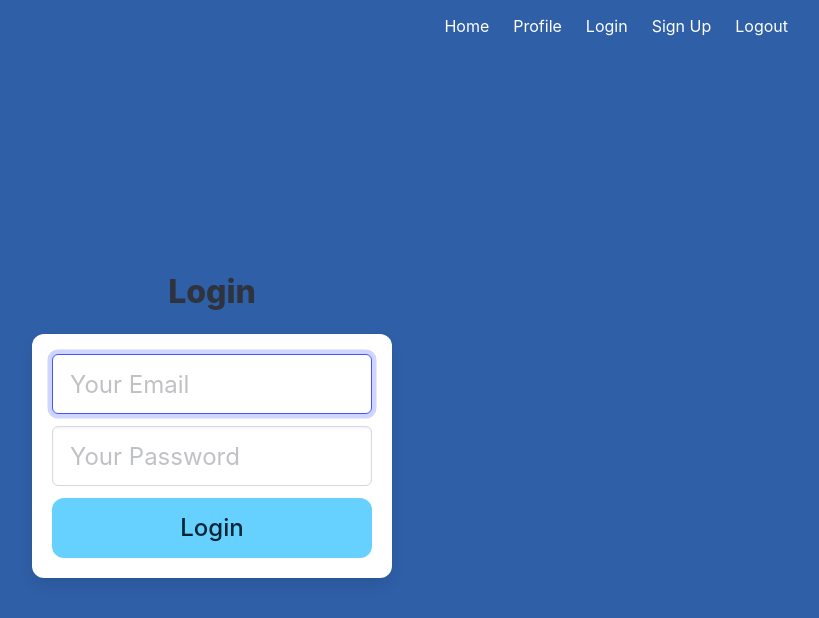
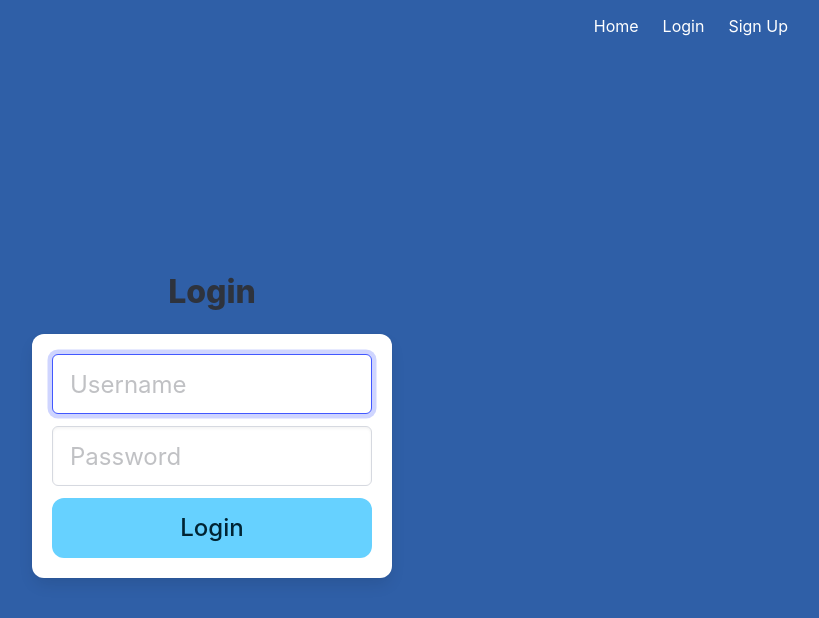
Before and after one commit to ayoo1131/project_repo, a Flask app: page /login in a window 1280 px wide. Shown: the top 618 px of the page, without its empty margins (428-1247 px from the left). Run offline with Flask 3, Linux system fonts and the light colour scheme.

Commit message:
Completed Login

```diff
--- a/my_app/auth.py
+++ b/my_app/auth.py
@@ -12,6 +12,21 @@ auth = Blueprint('auth', __name__)
 @auth.route('/login')
 def login():
     return render_template('login.html')
+
+@auth.route('/login', methods=['POST'])
+def login_post():
+    username = request.form.get('username')
+    password = request.form.get('password')
+
+    user = User.query.filter_by(username=username).first()
+
+    #Check if user exists. Also check if password entered by user corresponds to username
+    if not user or not check_password_hash(user.password, password):
+        return render_template('login.html', loginError="Login Failed. Verify username/password are correct")
+
+    #call flask method to login user
+    login_user(user)
+    return render_template('dashboard.html', username = username)
 
 @auth.route('/signup')
 def signup():
--- a/my_app/main.py
+++ b/my_app/main.py
@@ -7,7 +7,7 @@ main = Blueprint('main', __name__)
 def index():
     return render_template('index.html')
 
-@main.route('/profile')
+@main.route('/dashboard')
 @login_required
 def profile():
-    return render_template('profile.html', name=current_user.name)
+    return render_template('dashboard.html', name=current_user.name)
--- a/my_app/templates/base.html
+++ b/my_app/templates/base.html
@@ -10,8 +10,6 @@
 </head>
 
 <body style="background-color: hsl(216, 56%, 42% );">
-	<!--    <section class="hero is-primary is-fullheight"> -->
-	<!-- <section class="hero is-fullheight has-background-info-dark"> -->
 	<section class="hero is-fullheight">
 
         <div class="hero-head">
@@ -20,10 +18,10 @@
                     <div id="navbarMenuHeroA" class="navbar-menu">
                         <div class="navbar-end">
                             <a href="{{ url_for('main.index') }}" class="navbar-item has-text-white">Home</a>
-                            <a href="{{ url_for('main.profile') }}" class="navbar-item has-text-white">Profile</a>
+		    	    <!--<a href="{{ url_for('main.profile') }}" class="navbar-item has-text-white">Profile</a>-->
                             <a href="{{ url_for('auth.login') }}" class="navbar-item has-text-white">Login</a>
                             <a href="{{ url_for('auth.signup') }}" class="navbar-item has-text-white">Sign Up</a>
-                            <a href="{{ url_for('auth.logout') }}" class="navbar-item has-text-white">Logout</a>
+			    <!--<a href="{{ url_for('auth.logout') }}" class="navbar-item has-text-white">Logout</a>-->
                         </div>
                     </div>
                 </div>
--- a/my_app/templates/login.html
+++ b/my_app/templates/login.html
@@ -6,15 +6,23 @@
     <div class="box">
     <!--<body style="background-color: hsl(356, 56%, 42% );">-->
         <form method="POST" action="/login">
-            <div class="field">
+            {%if userSuccessfullyAdded%}
+	    	<h1 class = "has-text-success">{{userSuccessfullyAdded}}</h1>
+	    {%endif%}
+
+	    {%if loginError%}
+	    	<h1 class = "has-text-danger">{{loginError}}</h1>
+	    {%endif%}
+
+	    <div class="field">
                 <div class="control">
-                    <input class="input is-large" type="email" name="email" placeholder="Your Email" autofocus="">
+                    <input class="input is-large" type="text" name="username" placeholder="Username" autofocus="">
                 </div>
             </div>
 
             <div class="field">
                 <div class="control">
-                    <input class="input is-large" type="password" name="password" placeholder="Your Password">
+                    <input class="input is-large" type="password" name="password" placeholder="Password">
                 </div>
             </div>
             <button class="button is-block is-info is-large is-fullwidth">Login</button>
```
Also changed, not shown: my_app/__init__.py (+13 -0 lines), my_app/models.py (+3 -4 lines), my_app/templates/dashboard.html (added, +7 -0 lines).
